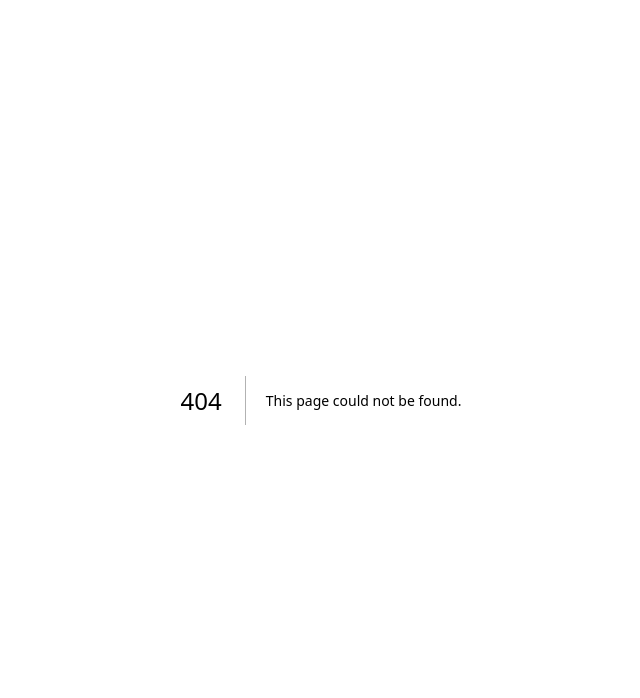
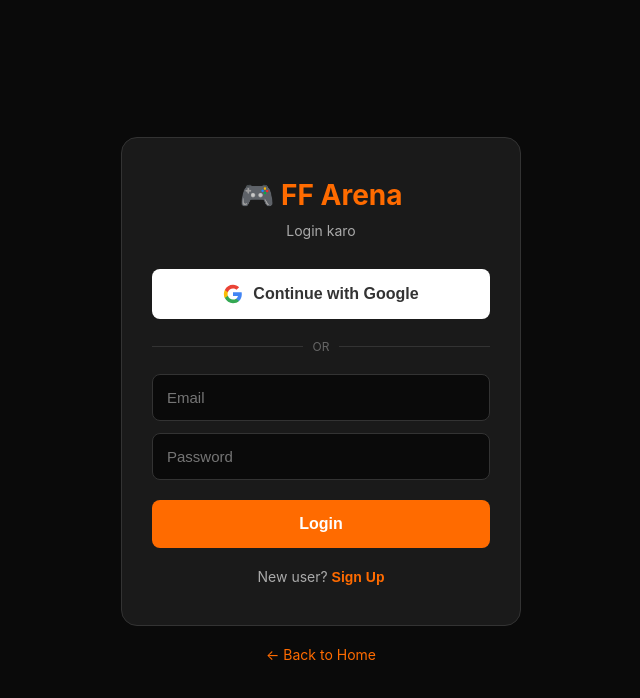
Before and after one commit to jayrajsinh376/ff-arena, a Next.js app: page /login in a window 1280 px wide. Before the commit this address had no page. Shown: the top 698 px of the page, without its empty margins (319-959 px from the left). Built offline with nearby package versions, Linux system fonts and the light colour scheme.

Commit message:
Create page.tsx

```diff
--- /dev/null
+++ b/app/login/page.tsx
@@ -0,0 +1,235 @@
+"use client";
+import { useState } from 'react';
+import { useRouter } from 'next/navigation';
+import { auth } from '../firebase';
+import {
+  signInWithPopup,
+  GoogleAuthProvider,
+  createUserWithEmailAndPassword,
+  signInWithEmailAndPassword
+} from 'firebase/auth';
+
+export default function LoginPage() {
+  const [isSignup, setIsSignup] = useState(false);
+  const [email, setEmail] = useState("");
+  const [password, setPassword] = useState("");
+  const [error, setError] = useState("");
+  const [loading, setLoading] = useState(false);
+  const router = useRouter();
+
+  const handleGoogleLogin = async () => {
+    setLoading(true);
+    setError("");
+    const provider = new GoogleAuthProvider();
+    try {
+      await signInWithPopup(auth, provider);
+      router.push("/");
+    } catch (err: any) {
+      setError(err.message);
+      setLoading(false);
+    }
+  };
+
+  const handleEmailAuth = async (e: React.FormEvent) => {
+    e.preventDefault();
+    setLoading(true);
+    setError("");
+    try {
+      if (isSignup) {
+        await createUserWithEmailAndPassword(auth, email, password);
+      } else {
+        await signInWithEmailAndPassword(auth, email, password);
+      }
+      router.push("/");
+    } catch (err: any) {
+      setError(err.message);
+      setLoading(false);
+    }
+  };
+
+  return (
+    <div style={{
+      minHeight: '100vh',
+      background: '#0a0a0a',
+      color: 'white',
+      display: 'flex',
+      flexDirection: 'column',
+      alignItems: 'center',
+      justifyContent: 'center',
+      padding: '20px'
+    }}>
+      <div style={{
+        background: '#1a1a1a',
+        padding: '40px 30px',
+        borderRadius: '16px',
+        width: '100%',
+        maxWidth: '400px',
+        border: '1px solid #333'
+      }}>
+        <h1 style={{
+          color: '#ff6b00',
+          fontSize: '28px',
+          marginBottom: '10px',
+          textAlign: 'center'
+        }}>
+          🎮 FF Arena
+        </h1>
+        <p style={{
+          color: '#aaa',
+          textAlign: 'center',
+          marginBottom: '30px',
+          fontSize: '14px'
+        }}>
+          {isSignup ? "Account banao" : "Login karo"}
+        </p>
+
+        <button
+          onClick={handleGoogleLogin}
+          disabled={loading}
+          style={{
+            width: '100%',
+            padding: '15px',
+            background: '#fff',
+            color: '#333',
+            border: 'none',
+            borderRadius: '8px',
+            fontSize: '16px',
+            fontWeight: 'bold',
+            cursor: 'pointer',
+            marginBottom: '20px',
+            display: 'flex',
+            alignItems: 'center',
+            justifyContent: 'center',
+            gap: '10px'
+          }}
+        >
+          <svg width="20" height="20" viewBox="0 0 24 24">
+            <path fill="#4285F4" d="M22.56 12.25c0-.78-.07-1.53-.2-2.25H12v4.26h5.92c-.26 1.37-1.04 2.53-2.21 3.31v2.77h3.57c2.08-1.92 3.28-4.74 3.28-8.09z"/>
+            <path fill="#34A853" d="M12 23c2.97 0 5.46-.98 7.28-2.66l-3.57-2.77c-.98.66-2.23 1.06-3.71 1.06-2.86 0-5.29-1.93-6.16-4.53H2.18v2.84C3.99 20.53 7.7 23 12 23z"/>
+            <path fill="#FBBC05" d="M5.84 14.09c-.22-.66-.35-1.36-.35-2.09s.13-1.43.35-2.09V7.07H2.18C1.43 8.55 1 10.22 1 12s.43 3.45 1.18 4.93l2.85-2.22.81-.62z"/>
+            <path fill="#EA4335" d="M12 5.38c1.62 0 3.06.56 4.21 1.64l3.15-3.15C17.45 2.09 14.97 1 12 1 7.7 1 3.99 3.47 2.18 7.07l3.66 2.84c.87-2.6 3.3-4.53 6.16-4.53z"/>
+          </svg>
+          Continue with Google
+        </button>
+
+        <div style={{
+          display: 'flex',
+          alignItems: 'center',
+          marginBottom: '20px',
+          color: '#666'
+        }}>
+          <div style={{ flex: 1, height: '1px', background: '#333' }}></div>
+          <span style={{ padding: '0 10px', fontSize: '12px' }}>OR</span>
+          <div style={{ flex: 1, height: '1px', background: '#333' }}></div>
+        </div>
+
+        <form onSubmit={handleEmailAuth}>
+          <input
+            type="email"
+            placeholder="Email"
+            value={email}
+            onChange={(e) => setEmail(e.target.value)}
+            required
+            style={{
+              width: '100%',
+              padding: '14px',
+              background: '#0a0a0a',
+              border: '1px solid #333',
+              borderRadius: '8px',
+              color: 'white',
+              fontSize: '15px',
+              marginBottom: '12px',
+              boxSizing: 'border-box'
+            }}
+          />
+          <input
+            type="password"
+            placeholder="Password"
+            value={password}
+            onChange={(e) => setPassword(e.target.value)}
+            required
+            style={{
+              width: '100%',
+              padding: '14px',
+              background: '#0a0a0a',
+              border: '1px solid #333',
+              borderRadius: '8px',
+              color: 'white',
+              fontSize: '15px',
+              marginBottom: '20px',
+              boxSizing: 'border-box'
+            }}
+          />
+          <button
+            type="submit"
+            disabled={loading}
+            style={{
+              width: '100%',
+              padding: '15px',
+              background: '#ff6b00',
+              color: 'white',
+              border: 'none',
+              borderRadius: '8px',
+              fontSize: '16px',
+              fontWeight: 'bold',
+              cursor: 'pointer'
+            }}
+          >
+            {loading ? 'Wait...' : (isSignup ? 'Sign Up' : 'Login')}
+          </button>
+        </form>
+
+        <p style={{
+          textAlign: 'center',
+          marginTop: '20px',
+          fontSize: '14px',
+          color: '#aaa'
+        }}>
+          {isSignup ? "Already have account? " : "New user? "}
+          <button
+            onClick={() => {
+              setIsSignup(!isSignup);
+              setError("");
+            }}
+            style={{
+              background: 'none',
+              border: 'none',
+              color: '#ff6b00',
+              cursor: 'pointer',
+              fontSize: '14px',
+              fontWeight: 'bold'
+            }}
+          >
+            {isSignup ? "Login" : "Sign Up"}
+          </button>
+        </p>
+
+        {error && (
+          <p style={{
+            color: '#ff4444',
+            textAlign: 'center',
+            marginTop: '15px',
+            fontSize: '13px',
+            padding: '10px',
+            background: 'rgba(255,68,68,0.1)',
+            borderRadius: '8px'
+          }}>
+            {error}
+          </p>
+        )}
+      </div>
+
+      <a
+        href="/"
+        style={{
+          color: '#ff6b00',
+          marginTop: '20px',
+          fontSize: '14px',
+          textDecoration: 'none'
+        }}
+      >
+        ← Back to Home
+      </a>
+    </div>
+  );
+}
```
